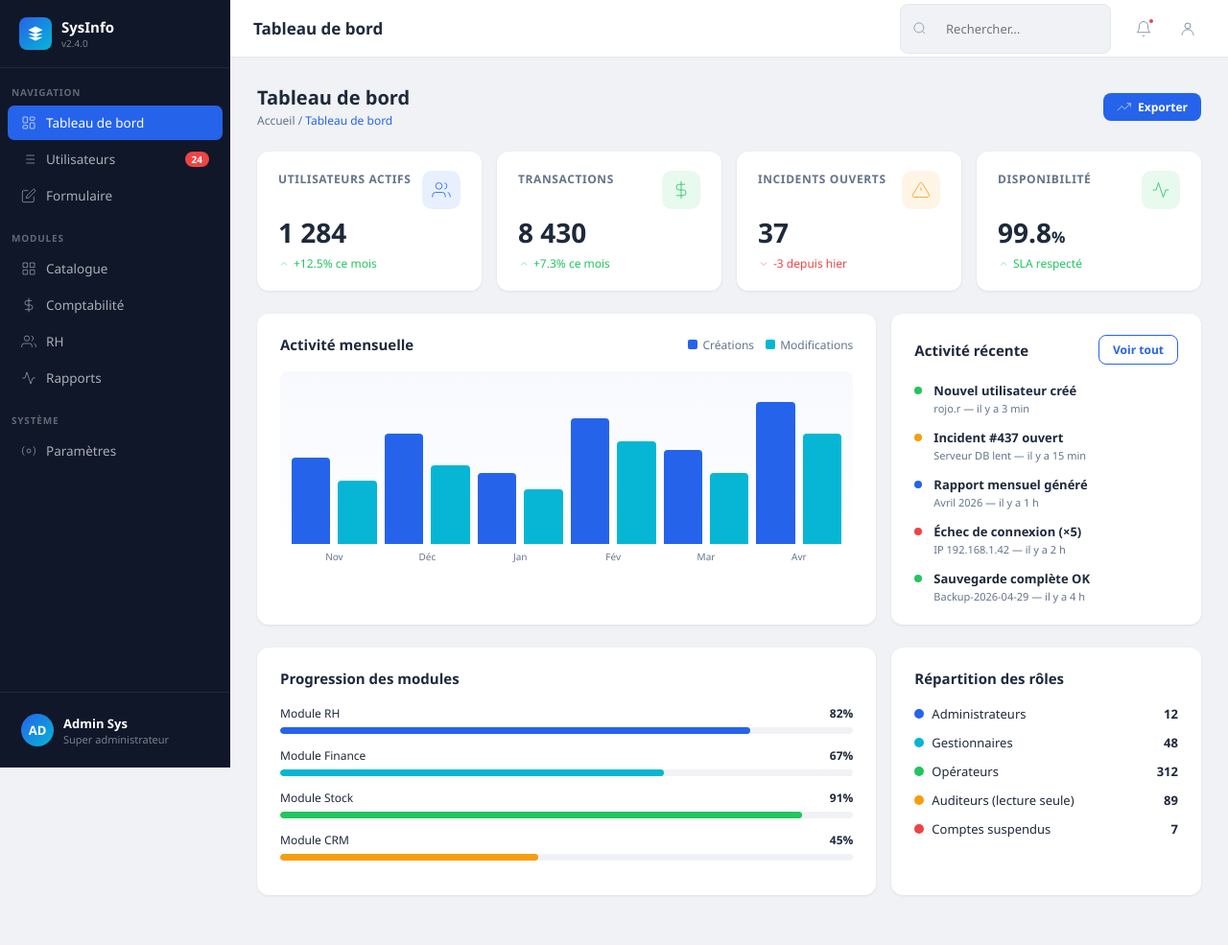
After one commit to ORGVSME/matiere, a CodeIgniter 4 app: the page made by app/Views/dashboard.php in a window 1280 px wide. The commit adds this page. Shown: the whole page at 96% size. Run offline with PHP 8.4 and a stand-in for CodeIgniter, Linux system fonts and the light colour scheme; the template is opened without the code that fills it, so the values that code supplies are empty; some libraries are stand-ins or nearby versions.

Commit message:
dashboard
Co-authored-by: Copilot <copilot@github.com>

```diff
--- a/app/Config/Routes.php
+++ b/app/Config/Routes.php
@@ -6,3 +6,4 @@ use CodeIgniter\Router\RouteCollection;
  * @var RouteCollection $routes
  */
 $routes->get('/', 'Home::login');
+$routes->get('/dashboard', 'Home::dashboard');
--- a/app/Controllers/Home.php
+++ b/app/Controllers/Home.php
@@ -8,4 +8,9 @@ class Home extends BaseController
     {
         return view('login');
     }
+
+    public function dashboard(): string
+    {
+        return view('dashboard');
+    }
 }
--- /dev/null
+++ b/app/Views/dashboard.php
@@ -0,0 +1,306 @@
+<!DOCTYPE html>
+<html lang="fr">
+<head>
+  <meta charset="UTF-8" />
+  <meta name="viewport" content="width=device-width, initial-scale=1.0" />
+  <title>SysInfo — Tableau de bord</title>
+  <link rel="stylesheet" href="style.css" />
+</head>
+<body>
+
+<div class="app">
+
+  <!-- ── Sidebar ──────────────────────────────────────────────────────────── -->
+  <aside class="sidebar">
+    <div class="sidebar-brand">
+      <div class="logo-icon">
+        <svg viewBox="0 0 24 24" width="18" height="18"><path d="M12 2L2 7l10 5 10-5-10-5zM2 17l10 5 10-5M2 12l10 5 10-5"/></svg>
+      </div>
+      <div>
+        <div class="brand-name">SysInfo</div>
+        <div class="brand-sub">v2.4.0</div>
+      </div>
+    </div>
+
+    <div class="sidebar-section">Navigation</div>
+
+    <a href="dashboard.html" class="nav-item active">
+      <svg viewBox="0 0 24 24"><rect width="7" height="9" x="3" y="3" rx="1"/><rect width="7" height="5" x="14" y="3" rx="1"/><rect width="7" height="9" x="14" y="12" rx="1"/><rect width="7" height="5" x="3" y="16" rx="1"/></svg>
+      Tableau de bord
+    </a>
+    <a href="list.html" class="nav-item">
+      <svg viewBox="0 0 24 24"><line x1="8" y1="6" x2="21" y2="6"/><line x1="8" y1="12" x2="21" y2="12"/><line x1="8" y1="18" x2="21" y2="18"/><line x1="3" y1="6" x2="3.01" y2="6"/><line x1="3" y1="12" x2="3.01" y2="12"/><line x1="3" y1="18" x2="3.01" y2="18"/></svg>
+      Utilisateurs
+      <span class="nav-badge">24</span>
+    </a>
+    <a href="form.html" class="nav-item">
+      <svg viewBox="0 0 24 24"><path d="M11 4H4a2 2 0 0 0-2 2v14a2 2 0 0 0 2 2h14a2 2 0 0 0 2-2v-7"/><path d="M18.5 2.5a2.121 2.121 0 0 1 3 3L12 15l-4 1 1-4 9.5-9.5z"/></svg>
+      Formulaire
+    </a>
+
+    <div class="sidebar-section">Modules</div>
+
+    <a href="#" class="nav-item">
+      <svg viewBox="0 0 24 24"><path d="M3 3h7v7H3zM14 3h7v7h-7zM14 14h7v7h-7zM3 14h7v7H3z"/></svg>
+      Catalogue
+    </a>
+    <a href="#" class="nav-item">
+      <svg viewBox="0 0 24 24"><line x1="12" y1="1" x2="12" y2="23"/><path d="M17 5H9.5a3.5 3.5 0 0 0 0 7h5a3.5 3.5 0 0 1 0 7H6"/></svg>
+      Comptabilité
+    </a>
+    <a href="#" class="nav-item">
+      <svg viewBox="0 0 24 24"><path d="M17 21v-2a4 4 0 0 0-4-4H5a4 4 0 0 0-4 4v2"/><circle cx="9" cy="7" r="4"/><path d="M23 21v-2a4 4 0 0 0-3-3.87"/><path d="M16 3.13a4 4 0 0 1 0 7.75"/></svg>
+      RH
+    </a>
+    <a href="#" class="nav-item">
+      <svg viewBox="0 0 24 24"><polyline points="22 12 18 12 15 21 9 3 6 12 2 12"/></svg>
+      Rapports
+    </a>
+
+    <div class="sidebar-section">Système</div>
+
+    <a href="#" class="nav-item">
+      <svg viewBox="0 0 24 24"><circle cx="12" cy="12" r="3"/><path d="M19.07 4.93a10 10 0 0 1 0 14.14M4.93 4.93a10 10 0 0 0 0 14.14"/></svg>
+      Paramètres
+    </a>
+
+    <div class="sidebar-bottom">
+      <a href="login.html" class="user-row">
+        <div class="avatar">AD</div>
+        <div class="user-info">
+          <div class="name">Admin Sys</div>
+          <div class="role">Super administrateur</div>
+        </div>
+      </a>
+    </div>
+  </aside>
+
+  <!-- ── Main ─────────────────────────────────────────────────────────────── -->
+  <div class="main">
+
+    <div class="topbar">
+      <div class="topbar-title">Tableau de bord</div>
+      <div class="topbar-search">
+        <svg viewBox="0 0 24 24"><circle cx="11" cy="11" r="8"/><line x1="21" y1="21" x2="16.65" y2="16.65"/></svg>
+        <input type="text" placeholder="Rechercher…" />
+      </div>
+      <div class="topbar-actions">
+        <button class="icon-btn">
+          <svg viewBox="0 0 24 24"><path d="M18 8A6 6 0 0 0 6 8c0 7-3 9-3 9h18s-3-2-3-9"/><path d="M13.73 21a2 2 0 0 1-3.46 0"/></svg>
+          <span class="notif-dot"></span>
+        </button>
+        <button class="icon-btn">
+          <svg viewBox="0 0 24 24"><circle cx="12" cy="8" r="4"/><path d="M20 21a8 8 0 1 0-16 0"/></svg>
+        </button>
+      </div>
+    </div>
+
+    <div class="content">
+
+      <div class="page-header">
+        <div>
+          <h2>Tableau de bord</h2>
+          <div class="breadcrumb">Accueil / <span>Tableau de bord</span></div>
+        </div>
+        <button class="btn btn-primary btn-sm">
+          <svg viewBox="0 0 24 24"><polyline points="23 6 13.5 15.5 8.5 10.5 1 18"/><polyline points="17 6 23 6 23 12"/></svg>
+          Exporter
+        </button>
+      </div>
+
+      <!-- KPIs -->
+      <div class="kpi-grid">
+
+        <div class="kpi-card">
+          <div class="kpi-header">
+            <div class="kpi-label">Utilisateurs actifs</div>
+            <div class="kpi-icon bg-blue">
+              <svg viewBox="0 0 24 24"><path d="M17 21v-2a4 4 0 0 0-4-4H5a4 4 0 0 0-4 4v2"/><circle cx="9" cy="7" r="4"/><path d="M23 21v-2a4 4 0 0 0-3-3.87"/><path d="M16 3.13a4 4 0 0 1 0 7.75"/></svg>
+            </div>
+          </div>
+          <div class="kpi-value">1 284</div>
+          <div class="kpi-delta up">
+            <svg viewBox="0 0 24 24" width="12" height="12" stroke="currentColor" fill="none"><polyline points="18 15 12 9 6 15"/></svg>
+            +12.5% ce mois
+          </div>
+        </div>
+
+        <div class="kpi-card">
+          <div class="kpi-header">
+            <div class="kpi-label">Transactions</div>
+            <div class="kpi-icon bg-green">
+              <svg viewBox="0 0 24 24"><line x1="12" y1="1" x2="12" y2="23"/><path d="M17 5H9.5a3.5 3.5 0 0 0 0 7h5a3.5 3.5 0 0 1 0 7H6"/></svg>
+            </div>
+          </div>
+          <div class="kpi-value">8 430</div>
+          <div class="kpi-delta up">
+            <svg viewBox="0 0 24 24" width="12" height="12" stroke="currentColor" fill="none"><polyline points="18 15 12 9 6 15"/></svg>
+            +7.3% ce mois
+          </div>
+        </div>
+
+        <div class="kpi-card">
+          <div class="kpi-header">
+            <div class="kpi-label">Incidents ouverts</div>
+            <div class="kpi-icon bg-amber">
+              <svg viewBox="0 0 24 24"><path d="M10.29 3.86 1.82 18a2 2 0 0 0 1.71 3h16.94a2 2 0 0 0 1.71-3L13.71 3.86a2 2 0 0 0-3.42 0z"/><line x1="12" y1="9" x2="12" y2="13"/><line x1="12" y1="17" x2="12.01" y2="17"/></svg>
+            </div>
+          </div>
+          <div class="kpi-value">37</div>
+          <div class="kpi-delta down">
+            <svg viewBox="0 0 24 24" width="12" height="12" stroke="currentColor" fill="none"><polyline points="6 9 12 15 18 9"/></svg>
+            -3 depuis hier
+          </div>
+        </div>
+
+        <div class="kpi-card">
+          <div class="kpi-header">
+            <div class="kpi-label">Disponibilité</div>
+            <div class="kpi-icon bg-green">
+              <svg viewBox="0 0 24 24"><polyline points="22 12 18 12 15 21 9 3 6 12 2 12"/></svg>
+            </div>
+          </div>
+          <div class="kpi-value">99.8<span style="font-size:16px">%</span></div>
+          <div class="kpi-delta up">
+            <svg viewBox="0 0 24 24" width="12" height="12" stroke="currentColor" fill="none"><polyline points="18 15 12 9 6 15"/></svg>
+            SLA respecté
+          </div>
+        </div>
+
+      </div>
+
+      <!-- Graphique + Activité récente -->
+      <div class="dash-grid">
+
+        <div class="card">
+          <div class="card-header">
+            <div class="card-title">Activité mensuelle</div>
+            <div style="display:flex;gap:12px;font-size:12px;color:var(--c-muted)">
+              <span style="display:flex;align-items:center;gap:5px">
+                <span style="width:10px;height:10px;background:var(--c-primary);border-radius:2px;display:inline-block"></span>
+                Créations
+              </span>
+              <span style="display:flex;align-items:center;gap:5px">
+                <span style="width:10px;height:10px;background:var(--c-accent);border-radius:2px;display:inline-block"></span>
+                Modifications
+              </span>
+            </div>
+          </div>
+          <div class="chart-area">
+            <div class="chart-bars">
+              <div class="chart-bar bar-primary" style="height:55%"></div><div class="chart-bar bar-accent" style="height:40%"></div>
+              <div class="chart-bar bar-primary" style="height:70%"></div><div class="chart-bar bar-accent" style="height:50%"></div>
+              <div class="chart-bar bar-primary" style="height:45%"></div><div class="chart-bar bar-accent" style="height:35%"></div>
+              <div class="chart-bar bar-primary" style="height:80%"></div><div class="chart-bar bar-accent" style="height:65%"></div>
+              <div class="chart-bar bar-primary" style="height:60%"></div><div class="chart-bar bar-accent" style="height:45%"></div>
+              <div class="chart-bar bar-primary" style="height:90%"></div><div class="chart-bar bar-accent" style="height:70%"></div>
+            </div>
+          </div>
+          <div class="chart-labels">
+            <span>Nov</span><span>Déc</span><span>Jan</span><span>Fév</span><span>Mar</span><span>Avr</span>
+          </div>
+        </div>
+
+        <div class="card">
+          <div class="card-header">
+            <div class="card-title">Activité récente</div>
+            <button class="btn btn-ghost btn-sm">Voir tout</button>
+          </div>
+          <div class="activity-list">
+            <div class="activity-item">
+              <div class="activity-dot" style="background:var(--c-success)"></div>
+              <div class="activity-body">
+                <div class="act-title">Nouvel utilisateur créé</div>
+                <div class="act-meta">rojo.r — il y a 3 min</div>
+              </div>
+            </div>
+            <div class="activity-item">
+              <div class="activity-dot" style="background:var(--c-warning)"></div>
+              <div class="activity-body">
+                <div class="act-title">Incident #437 ouvert</div>
+                <div class="act-meta">Serveur DB lent — il y a 15 min</div>
+              </div>
+            </div>
+            <div class="activity-item">
+              <div class="activity-dot" style="background:var(--c-primary)"></div>
+              <div class="activity-body">
+                <div class="act-title">Rapport mensuel généré</div>
+                <div class="act-meta">Avril 2026 — il y a 1 h</div>
+              </div>
+            </div>
+            <div class="activity-item">
+              <div class="activity-dot" style="background:var(--c-danger)"></div>
+              <div class="activity-body">
+                <div class="act-title">Échec de connexion (×5)</div>
+                <div class="act-meta">IP 192.168.1.42 — il y a 2 h</div>
+              </div>
+            </div>
+            <div class="activity-item">
+              <div class="activity-dot" style="background:var(--c-success)"></div>
+              <div class="activity-body">
+                <div class="act-title">Sauvegarde complète OK</div>
+                <div class="act-meta">Backup-2026-04-29 — il y a 4 h</div>
+              </div>
+            </div>
+          </div>
+        </div>
+
+      </div>
+
+      <!-- Progression + Répartition -->
+      <div class="dash-grid">
+
+        <div class="card">
+          <div class="card-header"><div class="card-title">Progression des modules</div></div>
+          <div class="progress-bar-wrap">
+            <div class="progress-label"><span>Module RH</span><span class="pct">82%</span></div>
+            <div class="progress-track"><div class="progress-fill" style="width:82%;background:var(--c-primary)"></div></div>
+          </div>
+          <div class="progress-bar-wrap">
+            <div class="progress-label"><span>Module Finance</span><span class="pct">67%</span></div>
+            <div class="progress-track"><div class="progress-fill" style="width:67%;background:var(--c-accent)"></div></div>
+          </div>
+          <div class="progress-bar-wrap">
+            <div class="progress-label"><span>Module Stock</span><span class="pct">91%</span></div>
+            <div class="progress-track"><div class="progress-fill" style="width:91%;background:var(--c-success)"></div></div>
+          </div>
+          <div class="progress-bar-wrap">
+            <div class="progress-label"><span>Module CRM</span><span class="pct">45%</span></div>
+            <div class="progress-track"><div class="progress-fill" style="width:45%;background:var(--c-warning)"></div></div>
+          </div>
+        </div>
+
+        <div class="card">
+          <div class="card-header"><div class="card-title">Répartition des rôles</div></div>
+          <div style="display:flex;flex-direction:column;gap:12px">
+            <div style="display:flex;align-items:center;justify-content:space-between;font-size:13px">
+              <span style="display:flex;align-items:center;gap:8px"><span style="width:10px;height:10px;border-radius:50%;background:var(--c-primary);display:inline-block"></span>Administrateurs</span>
+              <strong>12</strong>
+            </div>
+            <div style="display:flex;align-items:center;justify-content:space-between;font-size:13px">
+              <span style="display:flex;align-items:center;gap:8px"><span style="width:10px;height:10px;border-radius:50%;background:var(--c-accent);display:inline-block"></span>Gestionnaires</span>
+              <strong>48</strong>
+            </div>
+            <div style="display:flex;align-items:center;justify-content:space-between;font-size:13px">
+              <span style="display:flex;align-items:center;gap:8px"><span style="width:10px;height:10px;border-radius:50%;background:var(--c-success);display:inline-block"></span>Opérateurs</span>
+              <strong>312</strong>
+            </div>
+            <div style="display:flex;align-items:center;justify-content:space-between;font-size:13px">
+              <span style="display:flex;align-items:center;gap:8px"><span style="width:10px;height:10px;border-radius:50%;background:var(--c-warning);display:inline-block"></span>Auditeurs (lecture seule)</span>
+              <strong>89</strong>
+            </div>
+            <div style="display:flex;align-items:center;justify-content:space-between;font-size:13px">
+              <span style="display:flex;align-items:center;gap:8px"><span style="width:10px;height:10px;border-radius:50%;background:var(--c-danger);display:inline-block"></span>Comptes suspendus</span>
+              <strong>7</strong>
+            </div>
+          </div>
+        </div>
+
+      </div>
+
+    </div><!-- /content -->
+  </div><!-- /main -->
+</div><!-- /app -->
+
+</body>
+</html>
--- a/app/Views/login.php
+++ b/app/Views/login.php
@@ -52,7 +52,7 @@
       <a href="#">Mot de passe oublié ?</a>
     </div>
 
-    <a href="dashboard.html" class="btn btn-primary btn-full">
+    <a href="/dashboard" class="btn btn-primary btn-full">
       <svg viewBox="0 0 24 24"><path d="M15 3h4a2 2 0 0 1 2 2v14a2 2 0 0 1-2 2h-4"/><polyline points="10 17 15 12 10 7"/><line x1="15" y1="12" x2="3" y2="12"/></svg>
       Se connecter
     </a>
```
Also changed, not shown: app/Views/home.php (deleted, +0 -11 lines).
